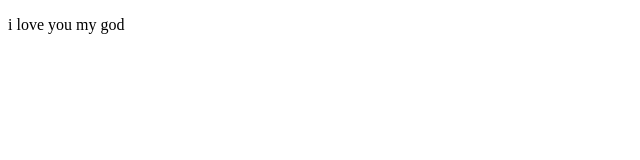
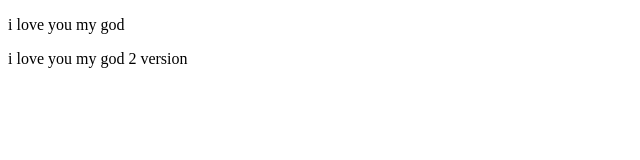
Before and after one commit to lovechina1314/text1, a plain HTML site: page studyGit/lovegod.html in a window 1280 px wide. Shown: the whole page, without its empty margins (0-640 px from the left). Drawn offline with Linux system fonts and the light colour scheme.

Commit message:
this is 2 version

```diff
--- a/studyGit/lovegod.html
+++ b/studyGit/lovegod.html
@@ -8,5 +8,6 @@
 </head>
 <body>
     <p>i love you  my god</p>
+    <p>i love you  my god 2 version</p>
 </body>
 </html>
```
